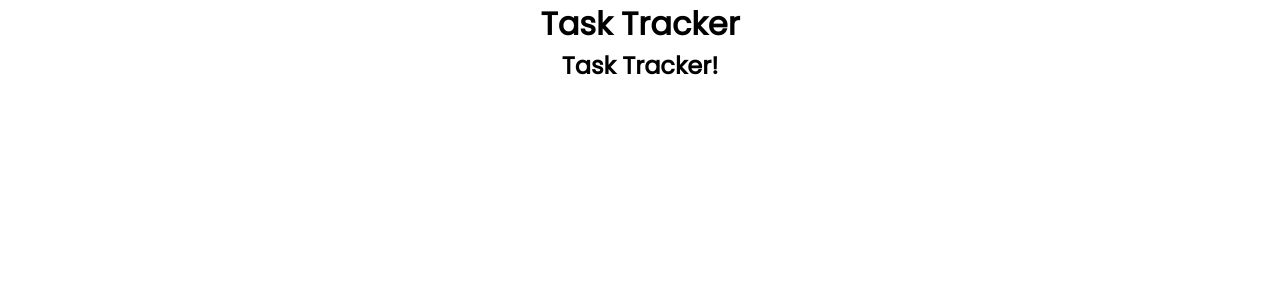
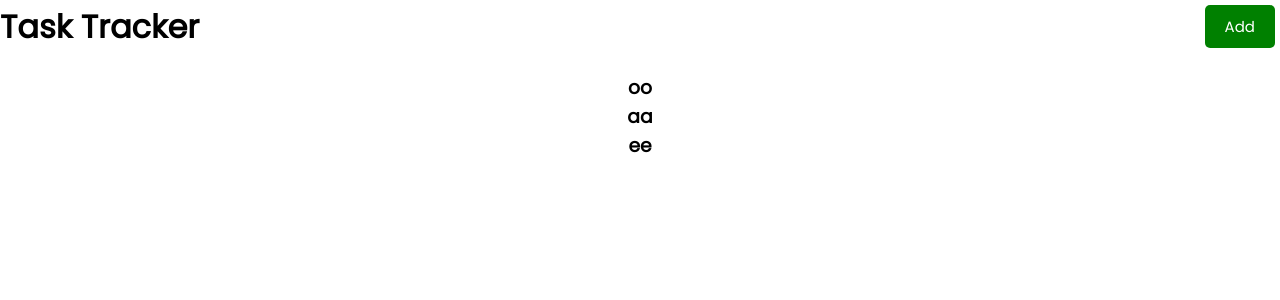
Before and after one commit to iandenegri/react-task-tracker, a React (Create React App) app: page / in a window 1280 px wide. Shown: the top 300 px of the page. Built offline with nearby package versions, Linux system fonts and the light colour scheme.

Commit message:
Start setting up state. Set up tasks

```diff
--- a/src/App.js
+++ b/src/App.js
@@ -1,13 +1,38 @@
+// React
 import React from 'react';
+import { useState } from 'react'
+
+// Local
 import './App.css';
 import Header from './components/Header';
+import Tasks from './components/Tasks';
 
 function App() {
+  // State Stuff
+  const [tasks, setTasks] = useState(
+    [
+        {
+            text: 'oo',
+            id: 1
+        },
+        {
+            text: 'aa',
+            id:2
+        },
+        {
+            text: 'ee',
+            id:3
+        },
+    ]
+  )
+
+  // The SP Application
   return (
     // Functions should always return one element
     // With many others nested inside
     <div className="Container">
       <Header />
+      <Tasks tasks={tasks} />
     </div>
   );
 }
--- /dev/null
+++ b/src/components/Button.js
@@ -0,0 +1,28 @@
+import React from 'react'
+import PropTypes from 'prop-types'
+
+function Button(props) {
+    const onClick = function(e){
+        console.log(e)
+        console.log('Clicked')
+        return 'Clicked'
+    }
+    return (
+        <button
+            onClick={onClick}
+            className='btn'
+            style={{backgroundColor: props.color }}
+        >{props.text}</button>
+    )
+}
+
+Button.defaultProps = {
+    color: 'green',
+}
+
+Button.propTypes = {
+    text: PropTypes.string,
+    color: PropTypes.string,
+}
+
+export default Button
--- a/src/components/Header.js
+++ b/src/components/Header.js
@@ -1,11 +1,12 @@
 import React from 'react'
 import PropTypes from 'prop-types'
+import Button from './Button'
 
 const Header = (props) => {
     return (
-        <header>
+        <header className='header'>
             <h1>Task Tracker</h1>
-            <h2>{props.title}</h2>
+            <Button color='green' text='Add' />
         </header>
     )
 }
--- /dev/null
+++ b/src/components/Tasks.js
@@ -0,0 +1,15 @@
+import React from 'react'
+
+const Tasks = (props) => {
+    return (
+        <div>
+            {props.tasks.map(
+                function(task){
+                    return (<h3 key={task.id}>{task.text}</h3>)
+                }
+            )}
+        </div>
+    )
+}
+
+export default Tasks
```
Also changed, not shown: src/components/Task.js (added, +11 -0 lines).
